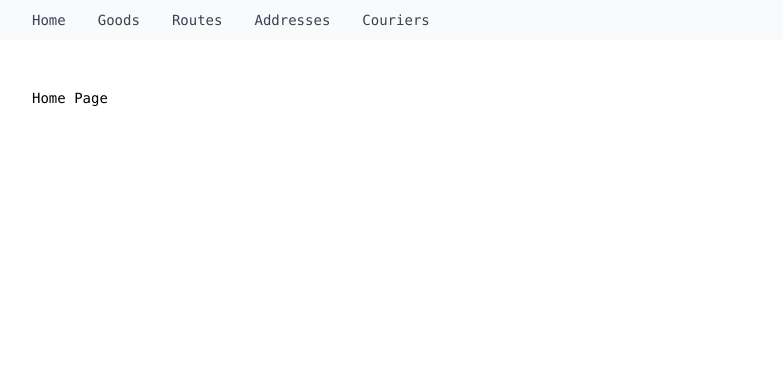
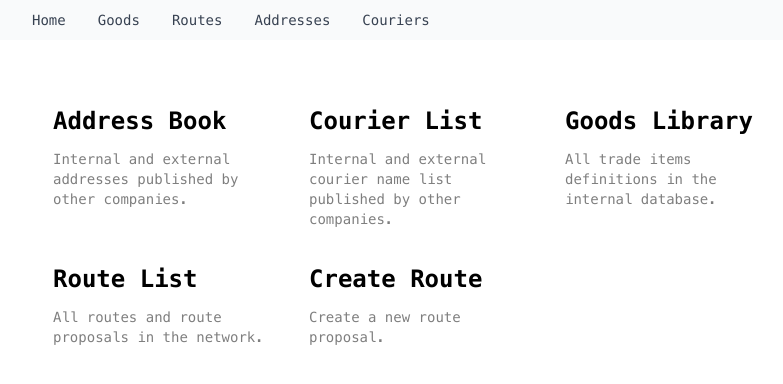
Before and after one commit to Jerrylum/CryptoExpress-Portal, a Next.js app: page / in a window 1280 px wide. Shown: the top 384 px of the page, without its empty margins (224-1007 px from the left). Built offline with nearby package versions, Linux system fonts and the light colour scheme.

Commit message:
Work on home page
Co-authored-by: Jerry Lum <me@jerryio.com>
Co-authored-by: Fakeye <crapper@users.noreply.github.com>

```diff
--- a/app/page.tsx
+++ b/app/page.tsx
@@ -1,114 +1,33 @@
+import Link from "next/link";
+
+const Grid = (props: { title: string; description: string; href: string }) => {
+  return (
+    <Link
+      href={props.href}
+      className="flex flex-col items-start max-sm:text-left rounded-lg border border-transparent px-5 py-4 transition-colors hover:border-gray-300 hover:bg-gray-100 hover:dark:border-neutral-700 hover:dark:bg-neutral-800/30"
+      rel="noopener noreferrer">
+      <h2 className={`mb-3 text-2xl font-semibold`}>{props.title}</h2>
+      <p className={`m-0 max-w-[30ch] text-sm opacity-50`}>{props.description}</p>
+    </Link>
+  );
+};
 
 export default function Home() {
-
   return (
-    "Home Page"
-    // <main className="flex min-h-screen flex-col items-center justify-between">
-    //   <div className="z-10 max-w-5xl w-full items-center justify-between font-mono text-sm lg:flex">
-    //     {/* <p className="fixed left-0 top-0 flex w-full justify-center border-b border-gray-300 bg-gradient-to-b from-zinc-200 pb-6 pt-8 backdrop-blur-2xl dark:border-neutral-800 dark:bg-zinc-800/30 dark:from-inherit lg:static lg:w-auto  lg:rounded-xl lg:border lg:bg-gray-200 lg:p-4 lg:dark:bg-zinc-800/30">
-    //       Get started by editing&nbsp;
-    //       <code className="font-mono font-bold">app/page.tsx</code>
-    //     </p> */}
-    //     <div className="fixed bottom-0 left-0 flex h-48 w-full items-end justify-center bg-gradient-to-t from-white via-white dark:from-black dark:via-black lg:static lg:h-auto lg:w-auto lg:bg-none">
-    //       <a
-    //         className="pointer-events-none flex place-items-center gap-2 p-8 lg:pointer-events-auto lg:p-0"
-    //         href="https://vercel.com?utm_source=create-next-app&utm_medium=appdir-template&utm_campaign=create-next-app"
-    //         target="_blank"
-    //         rel="noopener noreferrer"
-    //       >
-    //         By{" "}
-    //         <Image
-    //           src="/vercel.svg"
-    //           alt="Vercel Logo"
-    //           className="dark:invert"
-    //           width={100}
-    //           height={24}
-    //           priority
-    //         />
-    //       </a>
-    //     </div>
-    //   </div>
-
-    //   <div className="relative flex place-items-center before:absolute before:h-[300px] before:w-full sm:before:w-[480px] before:-translate-x-1/2 before:rounded-full before:bg-gradient-radial before:from-white before:to-transparent before:blur-2xl before:content-[''] after:absolute after:-z-20 after:h-[180px] after:w-full sm:after:w-[240px] after:translate-x-1/3 after:bg-gradient-conic after:from-sky-200 after:via-blue-200 after:blur-2xl after:content-[''] before:dark:bg-gradient-to-br before:dark:from-transparent before:dark:to-blue-700 before:dark:opacity-10 after:dark:from-sky-900 after:dark:via-[#0141ff] after:dark:opacity-40 before:lg:h-[360px] z-[-1]">
-    //     <Image
-    //       className="relative dark:drop-shadow-[0_0_0.3rem_#ffffff70] dark:invert"
-    //       src="/next.svg"
-    //       alt="Next.js Logo"
-    //       width={180}
-    //       height={37}
-    //       priority
-    //     />
-    //   </div>
-
-    //   <div className="mb-32 grid text-center lg:max-w-5xl lg:w-full lg:mb-0 lg:grid-cols-4 lg:text-left">
-    //     <a
-    //       href="https://nextjs.org/docs?utm_source=create-next-app&utm_medium=appdir-template&utm_campaign=create-next-app"
-    //       className="group rounded-lg border border-transparent px-5 py-4 transition-colors hover:border-gray-300 hover:bg-gray-100 hover:dark:border-neutral-700 hover:dark:bg-neutral-800/30"
-    //       target="_blank"
-    //       rel="noopener noreferrer"
-    //     >
-    //       <h2 className={`mb-3 text-2xl font-semibold`}>
-    //         Docs{" "}
-    //         <span className="inline-block transition-transform group-hover:translate-x-1 motion-reduce:transform-none">
-    //           -&gt;
-    //         </span>
-    //       </h2>
-    //       <p className={`m-0 max-w-[30ch] text-sm opacity-50`}>
-    //         Find in-depth information about Next.js features and API.
-    //       </p>
-    //     </a>
-
-    //     <a
-    //       href="https://nextjs.org/learn?utm_source=create-next-app&utm_medium=appdir-template-tw&utm_campaign=create-next-app"
-    //       className="group rounded-lg border border-transparent px-5 py-4 transition-colors hover:border-gray-300 hover:bg-gray-100 hover:dark:border-neutral-700 hover:dark:bg-neutral-800/30"
-    //       target="_blank"
-    //       rel="noopener noreferrer"
-    //     >
-    //       <h2 className={`mb-3 text-2xl font-semibold`}>
-    //         Learn{" "}
-    //         <span className="inline-block transition-transform group-hover:translate-x-1 motion-reduce:transform-none">
-    //           -&gt;
-    //         </span>
-    //       </h2>
-    //       <p className={`m-0 max-w-[30ch] text-sm opacity-50`}>
-    //         Learn about Next.js in an interactive course with&nbsp;quizzes!
-    //       </p>
-    //     </a>
-
-    //     <a
-    //       href="https://vercel.com/templates?framework=next.js&utm_source=create-next-app&utm_medium=appdir-template&utm_campaign=create-next-app"
-    //       className="group rounded-lg border border-transparent px-5 py-4 transition-colors hover:border-gray-300 hover:bg-gray-100 hover:dark:border-neutral-700 hover:dark:bg-neutral-800/30"
-    //       target="_blank"
-    //       rel="noopener noreferrer"
-    //     >
-    //       <h2 className={`mb-3 text-2xl font-semibold`}>
-    //         Templates{" "}
-    //         <span className="inline-block transition-transform group-hover:translate-x-1 motion-reduce:transform-none">
-    //           -&gt;
-    //         </span>
-    //       </h2>
-    //       <p className={`m-0 max-w-[30ch] text-sm opacity-50`}>
-    //         Explore starter templates for Next.js.
-    //       </p>
-    //     </a>
-
-    //     <a
-    //       href="https://vercel.com/new?utm_source=create-next-app&utm_medium=appdir-template&utm_campaign=create-next-app"
-    //       className="group rounded-lg border border-transparent px-5 py-4 transition-colors hover:border-gray-300 hover:bg-gray-100 hover:dark:border-neutral-700 hover:dark:bg-neutral-800/30"
-    //       target="_blank"
-    //       rel="noopener noreferrer"
-    //     >
-    //       <h2 className={`mb-3 text-2xl font-semibold`}>
-    //         Deploy{" "}
-    //         <span className="inline-block transition-transform group-hover:translate-x-1 motion-reduce:transform-none">
-    //           -&gt;
-    //         </span>
-    //       </h2>
-    //       <p className={`m-0 max-w-[30ch] text-sm opacity-50 text-balance`}>
-    //         Instantly deploy your Next.js site to a shareable URL with Vercel.
-    //       </p>
-    //     </a>
-    //   </div>
-    // </main>
+    <div className="grid text-left sm:max-w-5xl sm:w-full sm:mb-0 sm:grid-cols-3">
+      <Grid
+        title="Address Book"
+        description="Internal and external addresses published by other companies."
+        href="/addresses"
+      />
+      <Grid
+        title="Courier List"
+        description="Internal and external courier name list published by other companies."
+        href="/couriers"
+      />
+      <Grid title="Goods Library" description="All trade items definitions in the internal database." href="/goods" />
+      <Grid title="Route List" description="All routes and route proposals in the network." href="/routes" />
+      <Grid title="Create Route" description="Create a new route proposal." href="/routes/create" />
+    </div>
   );
 }
```
